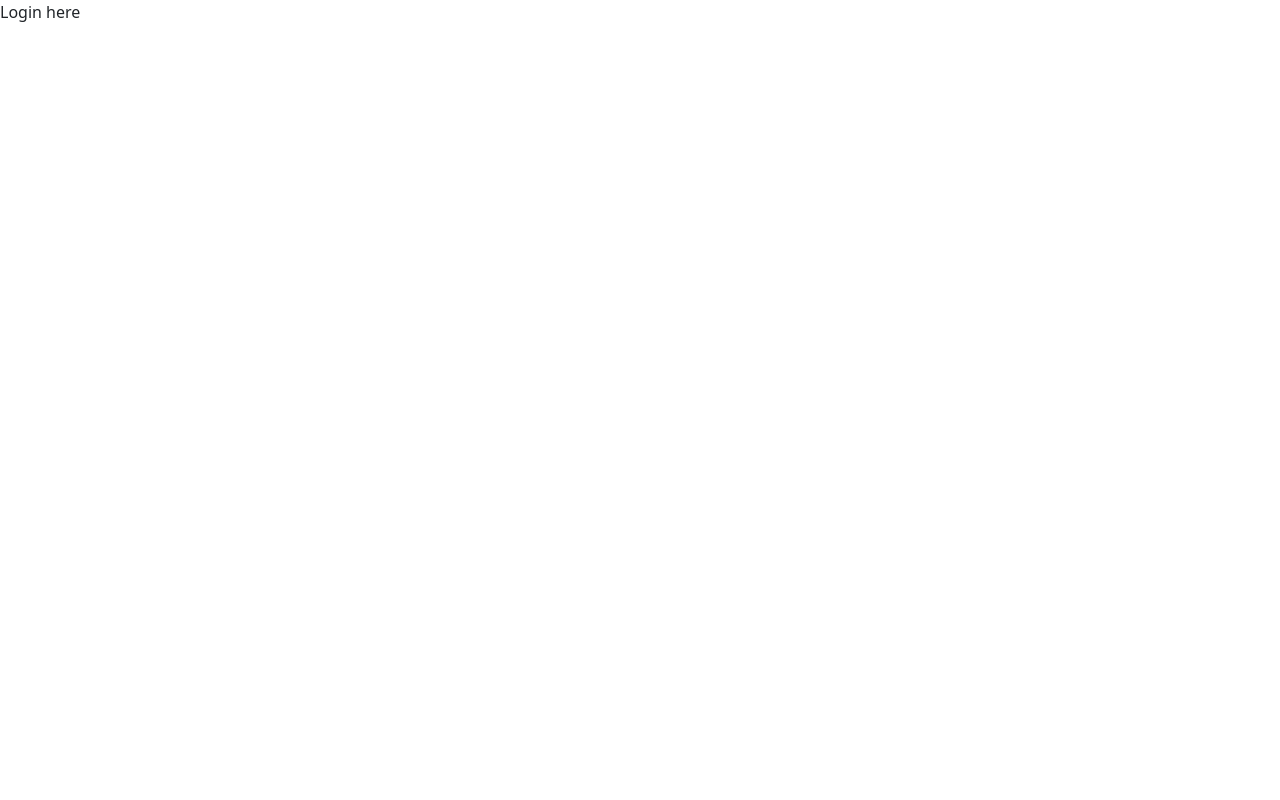
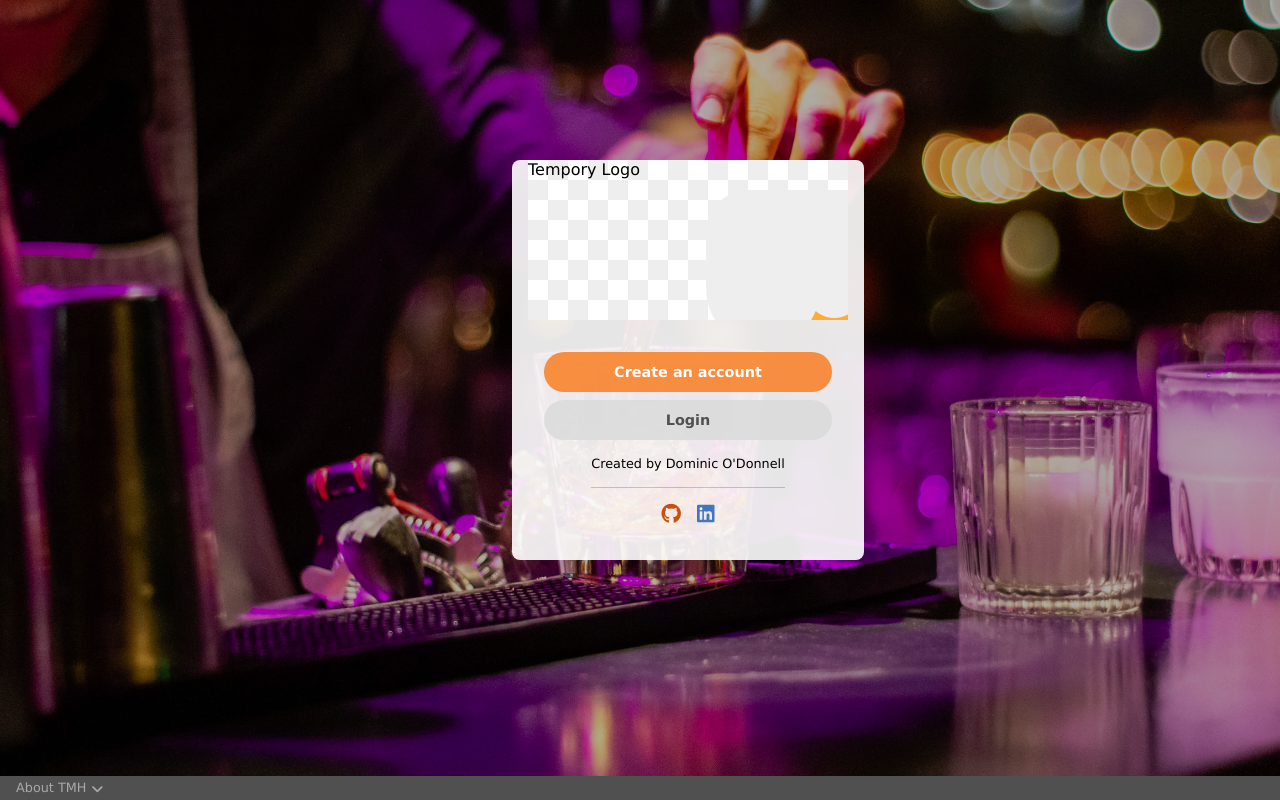
Before and after one commit to Dominicod/The-Mixing-House, a Flask app: page / in a window 1280 px wide. Before the commit the page is almost empty. Run offline with Flask 2, Linux system fonts and the light colour scheme; some libraries are stand-ins or nearby versions.

Commit message:
Login landing page designed. Extremely temporary, no mobile deisgn yet implemented

```diff
--- a/app.py
+++ b/app.py
@@ -3,6 +3,18 @@ from flask_session import Session
 
 app = Flask(__name__)
 
+# Makes sure templates are reloading when edited
+app.config["TEMPLATES_AUTO_RELOAD"] = True
+
+# Ensures reponses aren't cached
+@app.after_request
+def after_request(response):
+    response.headers["Cache-Control"] = "no-cache, no-store, must-revalidate" # HTTP 1.1
+    response.headers["Expires"] = 0 # HTTP 1.0
+    response.headers["Pragma"] = "no-cache" # Proxies
+    return response
+
+# Main homepage of website
 @app.route("/")
 def index():
     return render_template("login.html")
--- /dev/null
+++ b/static/css/styles.css
@@ -0,0 +1,96 @@
+html, body { font-size: 16px; margin: 0;
+    background-color: #505050;
+    font-family: Verdana, sans-serif;
+}
+
+/* Sets the background image and darkens the image for clarity */
+.hero-image { height: 97vh; width: 100%;
+    background-image: linear-gradient(rgba(0,0,0,0.3), rgba(0,0,0,0.3)), url("/static/img/BG1.jpg");
+    background-position: center;
+    background-repeat: no-repeat;
+    background-size: cover;
+    position: relative;
+}
+
+/* Footer section, supports multi-items */
+.footer-container { position: fixed; bottom: 0; width: 100%; height: 3vh;
+    display: flex;
+    justify-content: start;
+    align-items: center;
+    gap: 1rem;
+}
+.footer-item { padding-left: 1rem;
+    color: #A8A8A8;
+    display: flex;
+    align-items: center;
+    gap: 0.3rem;
+}
+.icon-text {
+    font-size: 0.8rem;
+    line-height: 30px;
+}
+
+/* Login Section */
+.login-container { top: 20%; left: 40%; height: 25rem; width: 22rem;
+    position: absolute;
+    background-color: rgba(255,255,255,0.9);
+    border-radius: 0.5rem;
+    display: flex;
+    flex-direction: column;
+    align-items: center;
+    z-index: 5;
+}
+.login-buttons {
+    display: flex;
+    justify-content: center;
+    align-items: center;
+    flex-direction: column;
+    gap: 0.5rem;
+}
+.login-button { width: 18rem; height: 2.5rem;
+    background-color: rgba( 220, 220, 220, 0.9 );
+    border: none;
+    font-weight: bold;
+    color: #505050;
+    text-align: center;
+    text-decoration: none;
+    font-size: 0.9rem;
+    border-radius: 2rem;
+    line-height: 2.5rem;
+    cursor: pointer;
+}
+#create {
+    background-color: rgba(  249, 132, 46 , 0.9 );
+    color: rgba(255,255,255)
+}
+.login-button:hover {
+    background-color: rgba( 200, 200, 200, 0.9 );
+}
+#create:hover {
+    background-color: rgba(240, 108, 13, 0.9);
+}
+.tmh-logo { width: 20rem; height: 10rem;
+    background-image: url("/static/img/templogo.png");
+    margin-bottom: 2rem;
+}
+#owner { margin-top: 1rem; margin-bottom: 1rem; padding-bottom: 1rem;
+    border-bottom: 1px solid rgba(0,0,0,0.2);
+    font-size: 0.8rem;
+}
+.contact-owner {
+    display: flex;
+    gap: 1rem;
+    cursor: pointer;
+}
+.fa-github {
+    color: rgba(201, 81, 12, 1);
+}
+.fa-linkedin {
+    color: rgba(64, 120, 192, 1);
+}
+.fa-github:hover {
+    color: rgba(201, 81, 12, 0.8)
+}
+.fa-linkedin:hover {
+    color: rgba(64, 120, 192, 0.8)
+}
--- a/templates/layoutLI.html
+++ b/templates/layoutLI.html
@@ -6,20 +6,21 @@
     <meta http-equiv="X-UA-Compatible" content="IE=edge">
     <meta name="viewport" content="width=device-width, initial-scale=1.0">
     <title>The Mixing House: {% block title %}{% endblock %}</title>
-    <!-- https://getbootstrap.com/docs/5.1/getting-started/introduction/ -->
-    <link href="https://cdn.jsdelivr.net/npm/bootstrap@5.1.3/dist/css/bootstrap.min.css" rel="stylesheet"
-        integrity="sha384-1BmE4kWBq78iYhFldvKuhfTAU6auU8tT94WrHftjDbrCEXSU1oBoqyl2QvZ6jIW3" crossorigin="anonymous">
-    <script src="https://cdn.jsdelivr.net/npm/bootstrap@5.1.3/dist/js/bootstrap.bundle.min.js"
-        integrity="sha384-ka7Sk0Gln4gmtz2MlQnikT1wXgYsOg+OMhuP+IlRH9sENBO0LRn5q+8nbTov4+1p" crossorigin="anonymous">
-    </script>
     <!-- https://favicon.io/emoji-favicons/tumbler-glass -->
     <link href="/static/img/favicon.ico" rel="icon">
+    <!-- Link to CSS -->
+    <link rel="stylesheet" href="/static/css/styles.css">
+    <!-- Link to FontAwesome -->
+    <script src="https://kit.fontawesome.com/39359afa97.js" crossorigin="anonymous"></script>
 </head>
 
 <body>
-    <main>
-        {% block main %}{% endblock %}
-    </main>
+    {% block body %}{% endblock %}
+    <div class="footer-container">
+        <div class="footer-item">
+            <span class="icon-text">About TMH</span>
+            <i class="fas fa-angle-down fa-sm"></i>
+        </div>
+    </div>
 </body>
-
 </html>
--- a/templates/login.html
+++ b/templates/login.html
@@ -1,3 +1,17 @@
 {% extends 'layoutLI.html' %}
 {% block title %}Login{% endblock %}
-{% block main %}<p>Login here</p>{% endblock main %}
+{% block body %}
+<div class="hero-image"></div>
+<div class="login-container">
+    <span alt="TMH Logo" class="tmh-logo">Tempory Logo</span>
+    <div class="login-buttons">
+        <a class="login-button" id="create">Create an account</a>
+        <a class="login-button">Login</a>
+    </div>
+    <span id="owner">Created by Dominic O'Donnell</span>
+    <div class="contact-owner">
+        <a target="_blank" href="https://github.com/Dominicod"><i class="fab fa-github fa-lg"></i></a>
+        <a target="_blank" href="https://www.linkedin.com/in/dominic-o-donnell-6a689017a/"><i class="fab fa-linkedin fa-lg"></i></a>
+    </div>
+</div>
+{% endblock body %}
--- a/templates/register.html
+++ b/templates/register.html
@@ -1,3 +1,3 @@
 {% extends 'layoutLI.html' %}
 {% block title %}Register{% endblock %}
-{% block main %}<p>Register here</p>{% endblock main %}
+{% block body %}<p>Register here</p>{% endblock body %}
```
Also changed, not shown: mixing.db (added), static/img/BG1.jpg (added), static/img/BG2.jpg (added), static/img/templogo.png (added), static/js/login.js (added).
